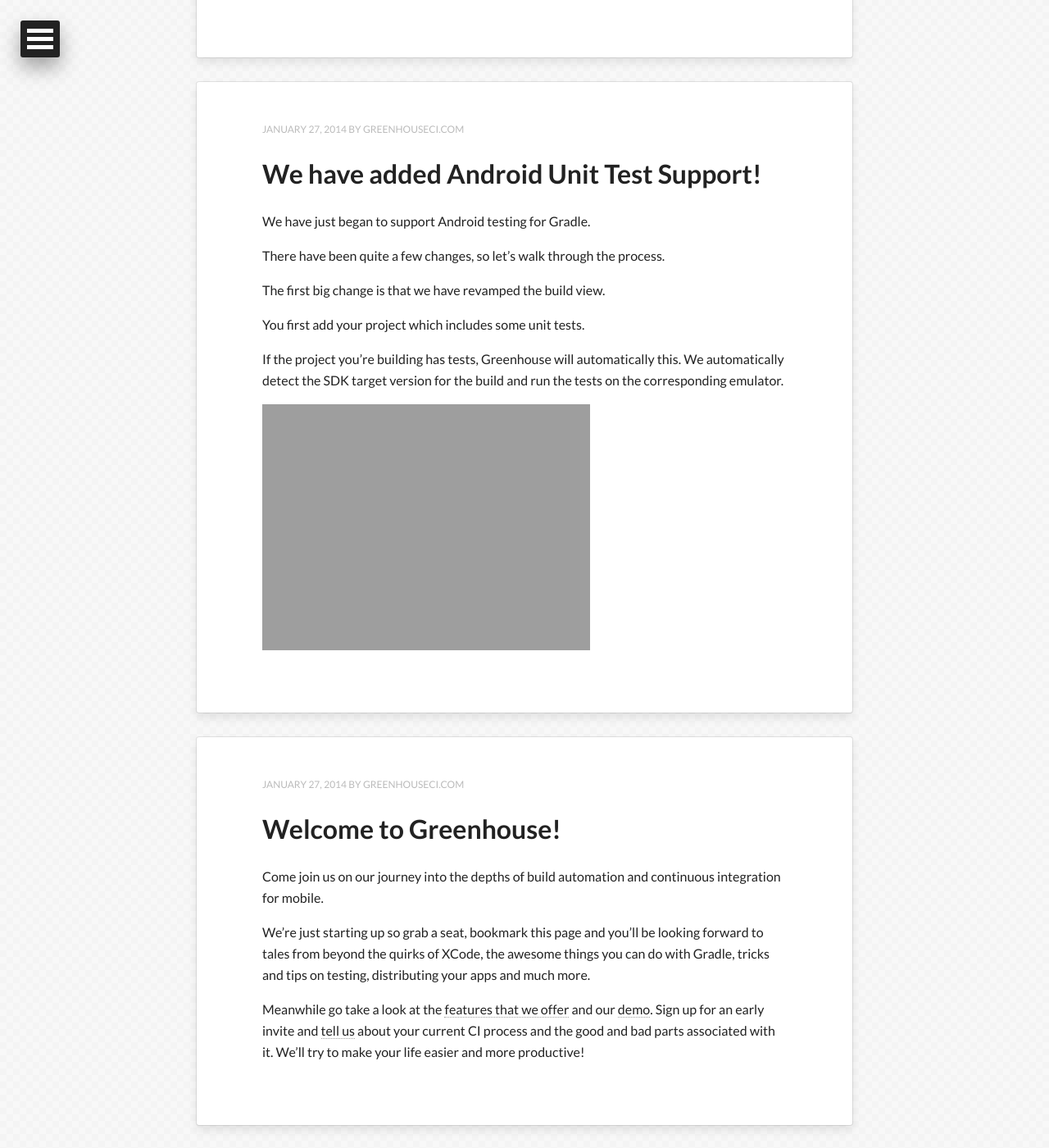
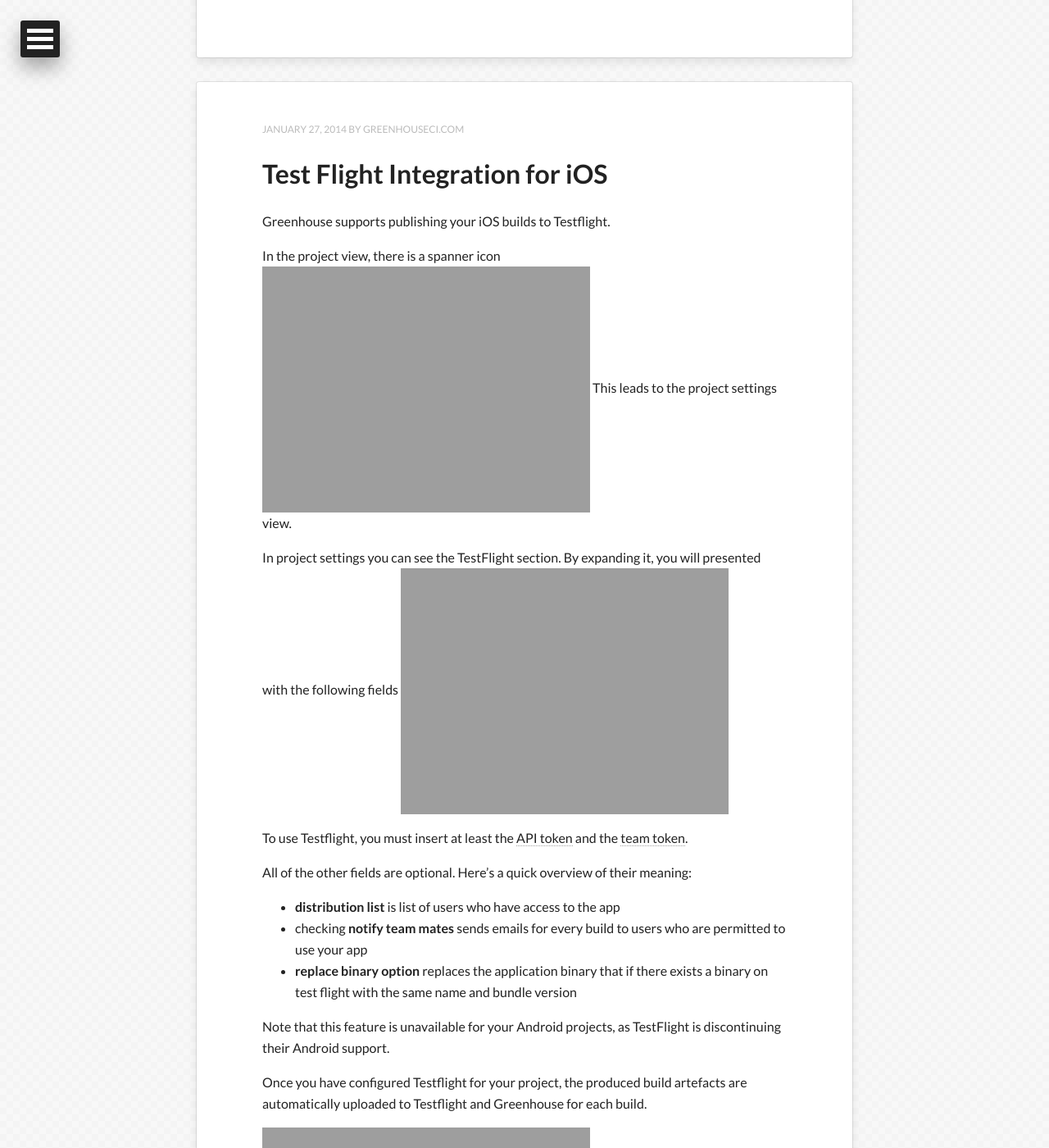
Before and after one commit to GreenhouseCI/blog.greenhouseci.com, a Jekyll site: the page built from index.html, in a window 1280 px wide and 1400 px high, scrolled down 721 px. Shown: the whole window at 82% size. Built offline with Jekyll 4.4.1, drawn with Linux system fonts in a browser that asks for light colours; nearby versions of some CDN libraries; the list of posts is cut into pages by our own code; some of the changed text lies outside the part shown.

Commit message:
add initial post about test flight integration

```diff
--- a/_posts/2014-04-02-android-testing.md
+++ b/_posts/2014-04-02-android-testing.md
@@ -6,17 +6,34 @@
 share: true
 ---
 
-We have just began to support Android testing for Gradle.
+Good news, everyone!
+We have just added support for Android unit testing using Gradle.
 
-There have been quite a few changes, so let's walk through the process.
+There have been quite a few changes, so let's walk through the one at a time.
 
 The first big change is that we have revamped the build view.
+We now have a build overview and detailed test results in addition to the build log.
+![Our new improved build view]({{ site.url }}/assets/new_build_view.png)
+
+
+In the test view, each test can be further expanded to see which class and  method was run, along with the test status.
+In case of test failures, the stacktrace is also included, so you easily pinpoint where the test error occurred.
+
+
+![Our new improved build view]({{ site.url }}/assets/expanded_test_view.png)
+
 
 You first add your project which includes some unit tests.
 
+*Build overview*
 If the project you're building has tests, Greenhouse will automatically this. We automatically detect the SDK target version for the build
 and run the tests on the corresponding emulator.
 
+![Failed tests are shown with an orange warning indicator]({{ site.url }}/assets/failed_tests_cropped.png)
 
+We realise that there might be cases where unit tests might fail, but you may still want to get the build artefacts.
+For this reason, we always upload the build artefacts, despite the test results.
 
-![Failed tests are shown with an orange warning indicator]({{ site.url }}/assets/failed_tests.png)
+Currently, we only support the Gradle default test target. But we are going roll out support for user-specified test targets real soon.
+
+Stay tuned!
--- /dev/null
+++ b/_posts/2014-04-02-test-flight-integration.md
@@ -0,0 +1,35 @@
+---
+layout: post
+title:  "Test Flight Integration for iOS"
+date:   2014-01-27 12:18:52
+categories: Greenhouse update
+share: true
+---
+Greenhouse supports publishing your iOS builds to Testflight.
+
+In the project view, there is a spanner icon
+![Tesflight]({{ site.url }}/assets/spanner.png)
+This leads to the project settings view.
+
+In project settings you can see the TestFlight section.
+By expanding it, you will presented with the following fields
+![Tesflight]({{ site.url }}/assets/testflight.png)
+
+To use Testflight, you must insert at least the <a href="https://testflightapp.com/account/#api">API token</a> and the <a href="https://testflightapp.com/dashboard/team/edit/">team token</a>.
+
+
+
+All of the other fields are optional.
+Here's a quick overview of their meaning:
+<ul>
+    <li><strong>distribution list</strong> is list of users who have access to the app</li>
+    <li>checking <strong>notify team mates</strong> sends emails for every build to users who are permitted to use your app</li>
+    <li><strong>replace binary option</strong> replaces the application binary that if there exists a binary on test flight with the same name and bundle version</li>
+</ul>
+
+
+Note that this feature is unavailable for your Android projects, as TestFlight is discontinuing their Android support.
+
+Once you have configured Testflight for your project, the produced build artefacts are automatically uploaded to Testflight and Greenhouse for each build.
+
+![Tesflight]({{ site.url }}/assets/testflight_log_message.png)
```
